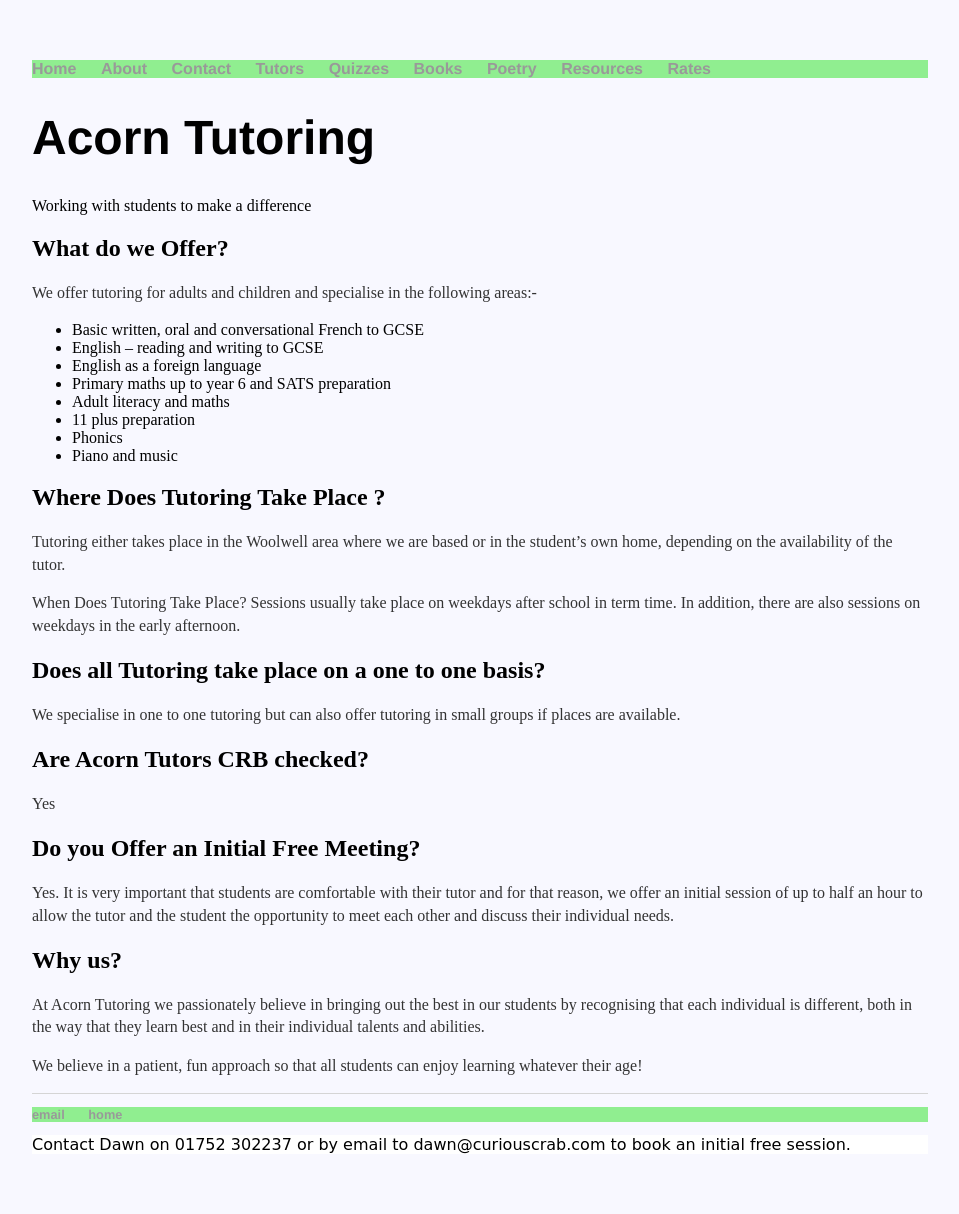
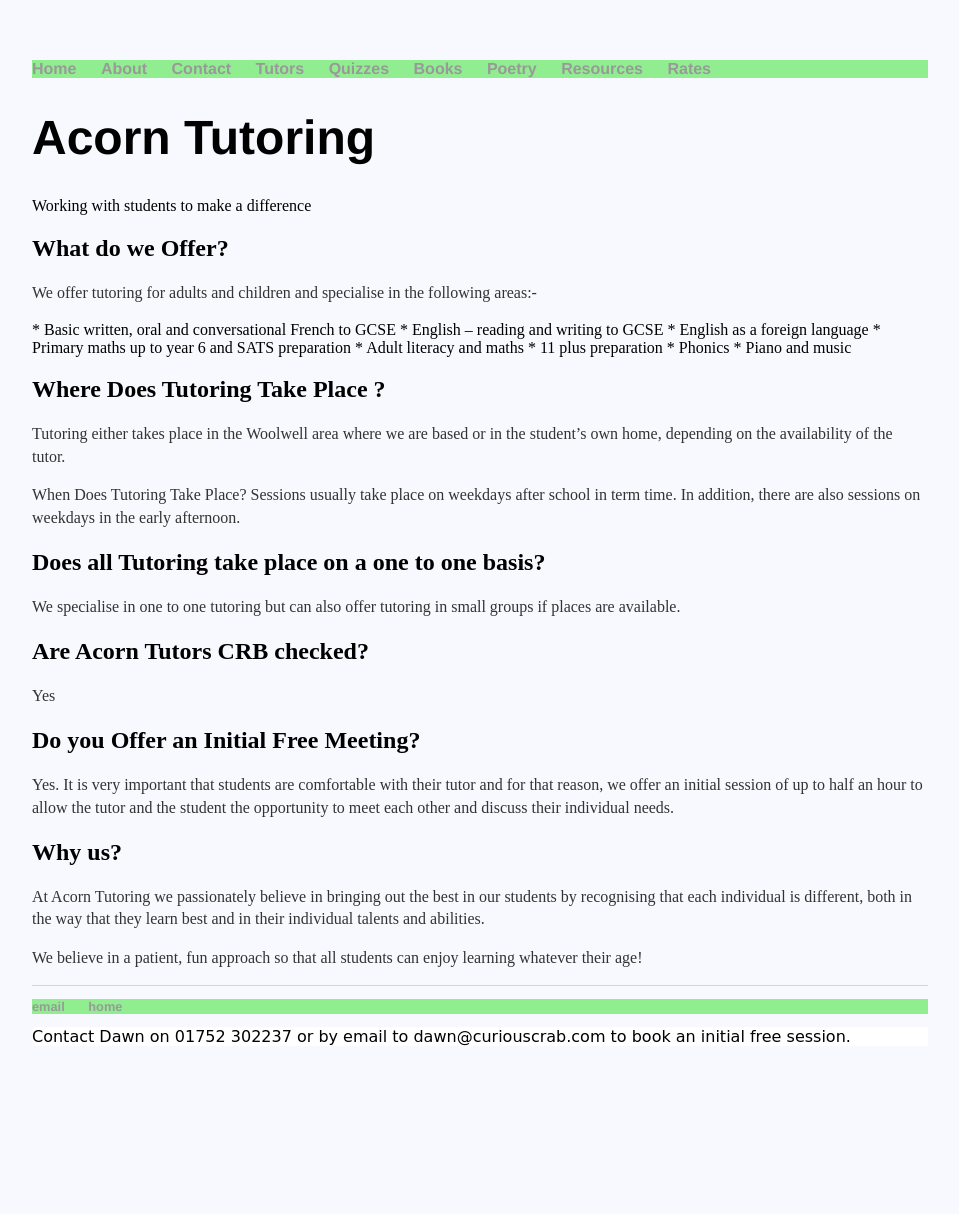
Before and after one commit to JohnPickerill/tutor, a Jekyll site: the page built from index.md, in a window 1280 px wide. Shown: the whole page, without its empty margins (160-1119 px from the left). Built offline with Jekyll 4.4.1, drawn with Linux system fonts in a browser that asks for light colours; after the commit the page ends 1106 px from its top, so only the background shows below that.

Commit message:
Update index.md

```diff
--- a/index.md
+++ b/index.md
@@ -13,6 +13,7 @@
 
 We offer tutoring for adults and children and specialise in the following areas:-
 
+<div class="acorn">
 * Basic written, oral and conversational French to GCSE
 * English – reading and writing to GCSE
 * English as a foreign language
@@ -21,7 +22,7 @@
 * 11 plus preparation
 * Phonics
 * Piano and music
-
+</div>
 
 ## Where Does Tutoring Take Place ?
 
```
